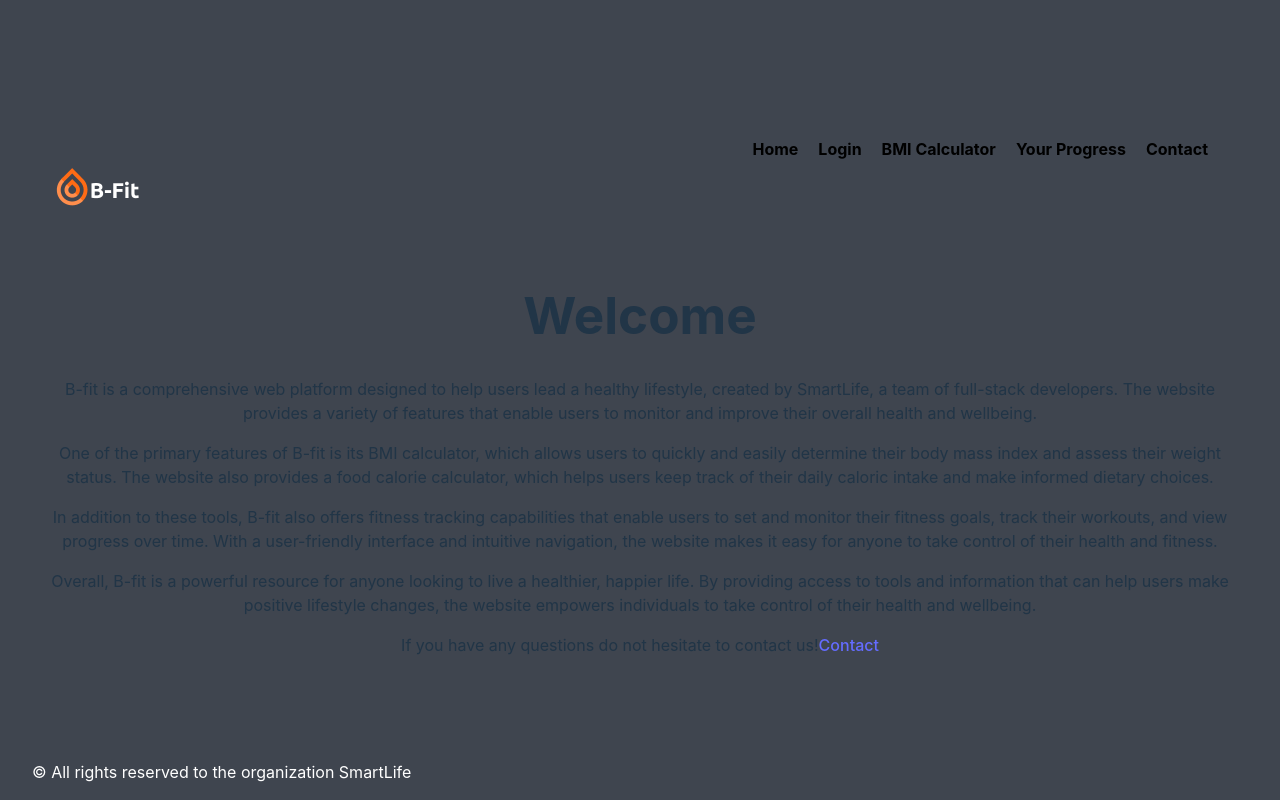
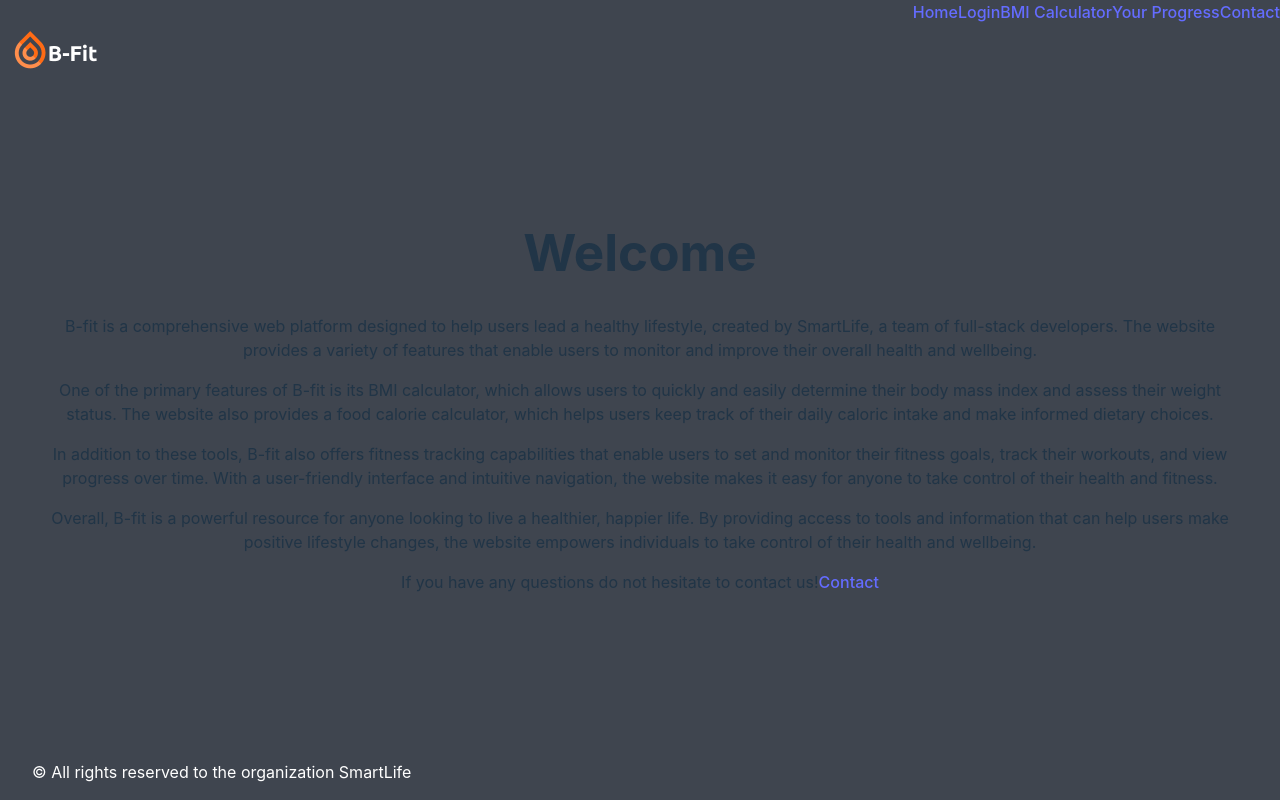
Before and after one commit to nicosala90/B-Fit, a React (Vite) app in the folder frontend/B-Fit/: page / in a window 1280 px wide. Built offline with nearby package versions, Linux system fonts and the light colour scheme.

Commit message:
change nav-bar CSS

```diff
--- a/frontend/B-Fit/src/App.css
+++ b/frontend/B-Fit/src/App.css
@@ -9,32 +9,20 @@ body{
   text-align: center;
 }
 
-.card {
-  padding: 2em;
+#nav-bar {
+  background-color: rgb(63, 69, 79);
+  color: white;
+  position: absolute;
+  left: 0;
+  top: 0;
+  width: 100%;
+  display: flex;
+  justify-content: space-between;
 }
 
-.read-the-docs {
-  color: #888;
-}
-#nav-bar {
+#nav-bar > div{
+  margin-left: 10px;
   display: flex;
-  justify-content: space-between;
-  padding: 10px 20px;
-}
-
-.logo {
-  margin-right: 20px;
-}
-
-.nav-options a {
-  color: black;
-  font-weight: bold;
-  margin-right: 20px;
-  text-decoration: none;
-}
-
-.nav-options a:hover {
-  color: darkblue;
 }
 
 #footer {
```
